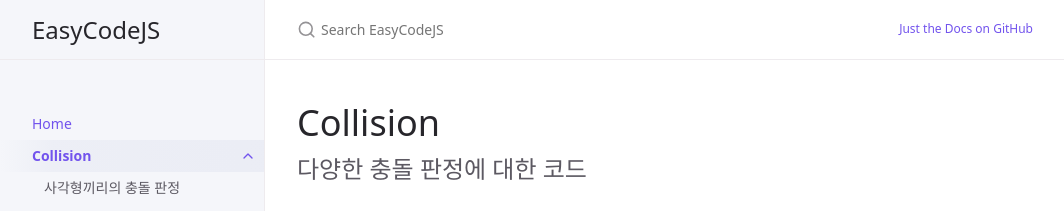
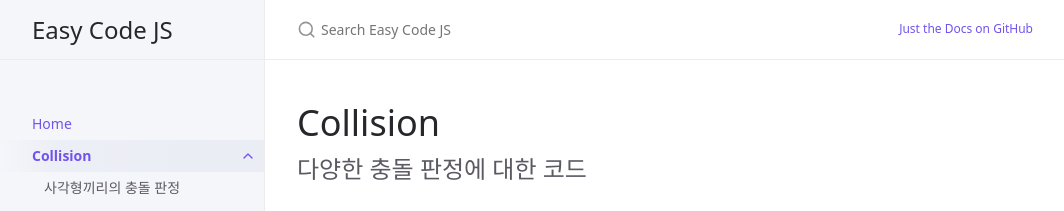
Before and after one commit to easycodejs/easycodejs.github.io, a Jekyll site: the page built from docs/collisionObject/collisionObject.md, in a window 1280 px wide. Shown: the top 211 px of the page, without its empty margins (107-1171 px from the left). Built offline with Jekyll 4.4.1, drawn with Linux system fonts in a browser that asks for light colours.

Commit message:
Update _config.yml

```diff
--- a/_config.yml
+++ b/_config.yml
@@ -13,10 +13,10 @@
 # you will see them accessed via {{ site.title }}, {{ site.github_repo }}, and so on.
 # You can create any custom variable you would like, and they will be accessible
 # in the templates via {{ site.myvariable }}.
-title: EasyCodeJS # Just the Docs
-description: Site Easy Code JS # A Jekyll theme for documentation
-baseurl: "" # "/just-the-docs" # the subpath of your site, e.g. /blog
-url:  "https://easycodejs.github.io" # the base hostname & protocol for your site, e.g. http://example.com
+title: Easy Code JS
+description: A Jekyll theme for documentation
+baseurl: "" # the subpath of your site, e.g. /blog
+url: "https://easycodejs.github.io" # the base hostname & protocol for your site, e.g. http://example.com
 
 permalink: pretty
 exclude: ["node_modules/", "*.gemspec", "*.gem", "Gemfile", "Gemfile.lock", "package.json", "package-lock.json",  "script/", "LICENSE.txt", "lib/", "bin/", "README.md", "Rakefile"
@@ -30,7 +30,7 @@ exclude: ["node_modules/", "*.gemspec", "*.gem", "Gemfile", "Gemfile.lock", "pac
 # include: ["docs/tests/"]
 
 # Set a path/url to a logo that will be displayed instead of the title
-# logo: "/assets/images/just-the-docs.png"
+#logo: "/assets/images/just-the-docs.png"
 
 # Enable or disable the site search
 # Supports true (default) or false
```
